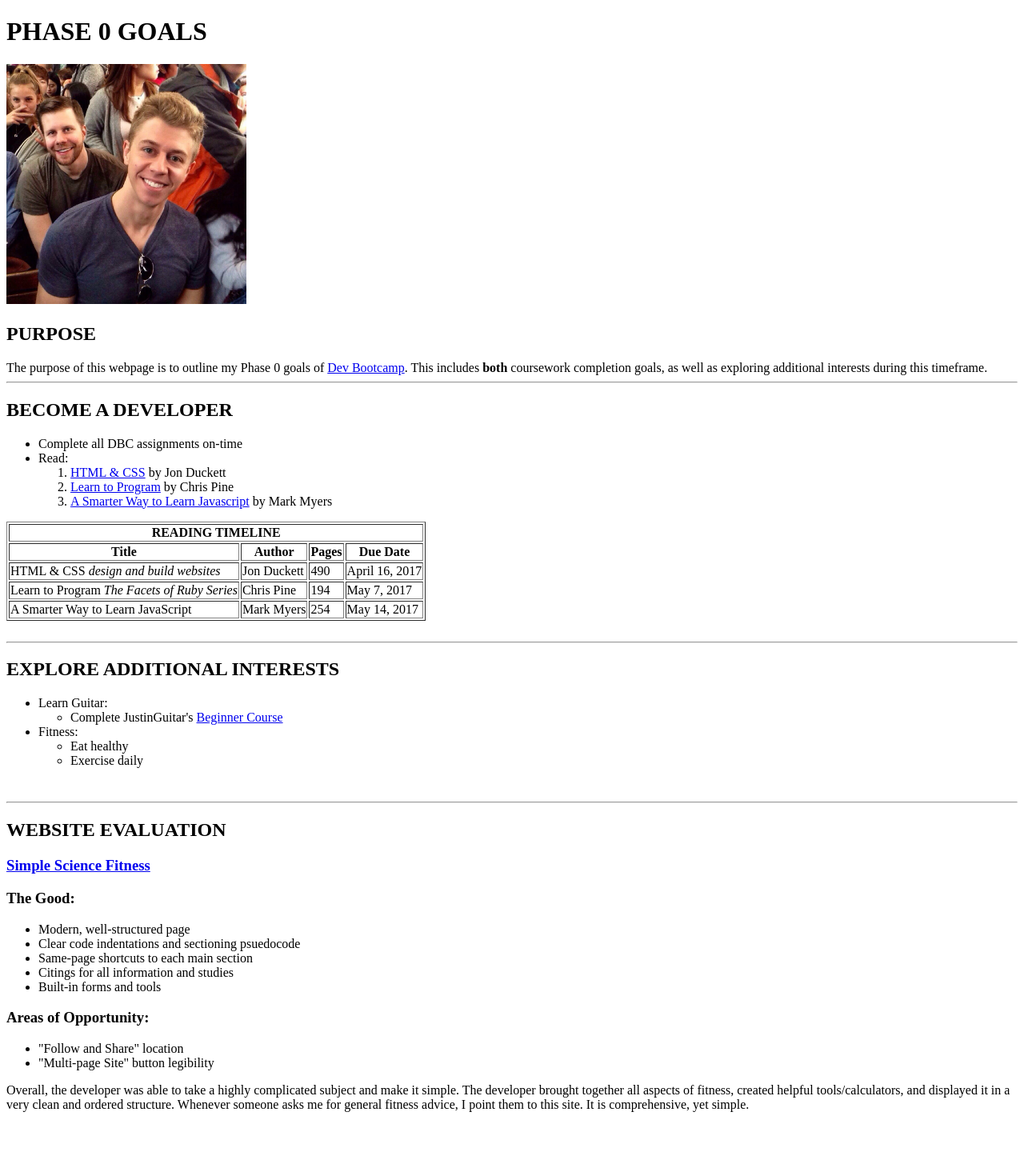
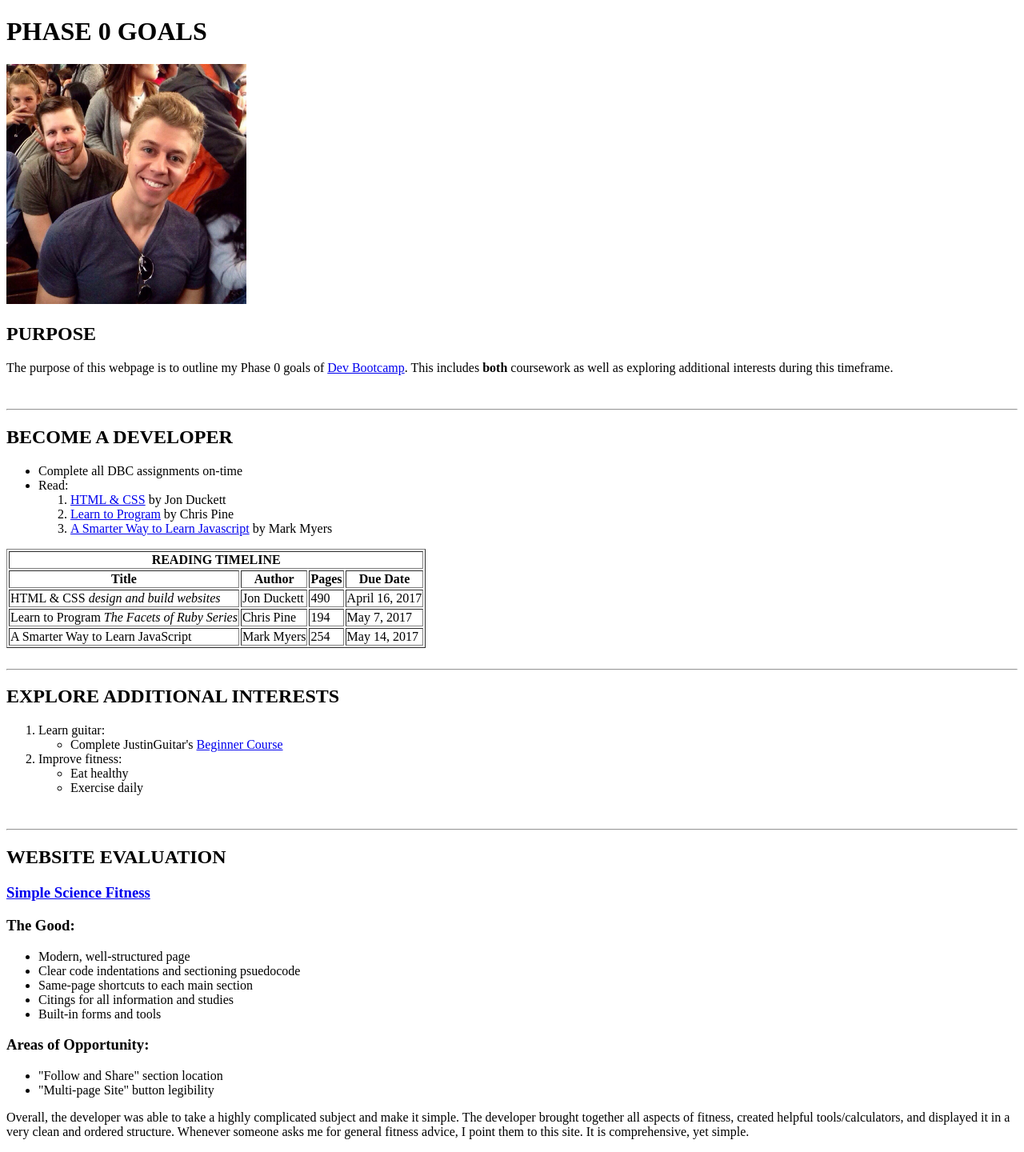
Before and after one commit to rickyveltri/rickyveltri.github.io, a plain HTML site: page index.html in a window 1280 px wide. Shown: the whole page at 80% size. Before the commit the page ends 1406 px from the top, so only its background shows below. Drawn offline with Linux system fonts and the light colour scheme.

Commit message:
HTML validator revisions

```diff
--- a/index.html
+++ b/index.html
@@ -4,15 +4,12 @@
   <title>Ricky's Goals</title>
 </head>
 
-<p><h1><strong>PHASE 0 GOALS</strong></h1></p>
-
+<body>
+<h1>PHASE 0 GOALS</h1>
 <img src="ProfPic.jpg" alt="photo" width="300" height="300">
-<body>
-
-
 
 <h2>PURPOSE</h2>
-<p1>The purpose of this webpage is to outline my Phase 0 goals of <a href="https://devbootcamp.com/">Dev Bootcamp</a>.  This includes <strong>both</strong> coursework completion goals, as well as exploring additional interests during this timeframe. </p1>
+<p>The purpose of this webpage is to outline my Phase 0 goals of <a href="https://devbootcamp.com/">Dev Bootcamp</a>.  This includes <strong>both</strong> coursework as well as exploring additional interests during this timeframe. </p>
 
 <br>
 <hr>
@@ -62,17 +59,17 @@
 <hr>
 
 <h2>EXPLORE ADDITIONAL INTERESTS</h2>
-<ul>
-  <li>Learn Guitar:
+<ol>
+  <li>Learn guitar:
     <ul>
       <li> Complete JustinGuitar's <a href="https://www.justinguitar.com/en/BC-000-BeginnersCourse.php">Beginner Course </a> </li>
     </ul>
-  <li>Fitness:</li>
+  <li>Improve fitness:</li>
     <ul>
       <li>Eat healthy</li>
-    <li>Exercise daily</li></li>
+      <li>Exercise daily</li>
     </ul>
-</ul>
+</ol>
 
 <br>
 <hr>
@@ -91,7 +88,7 @@
 
 <h3>Areas of Opportunity:</h3>
 <ul>
-  <li>"Follow and Share" location</li>
+  <li>"Follow and Share" section location</li>
   <li>"Multi-page Site" button legibility</li>
 
 </ul>
```
Lines whose indentation alone changed are shown as unchanged.
